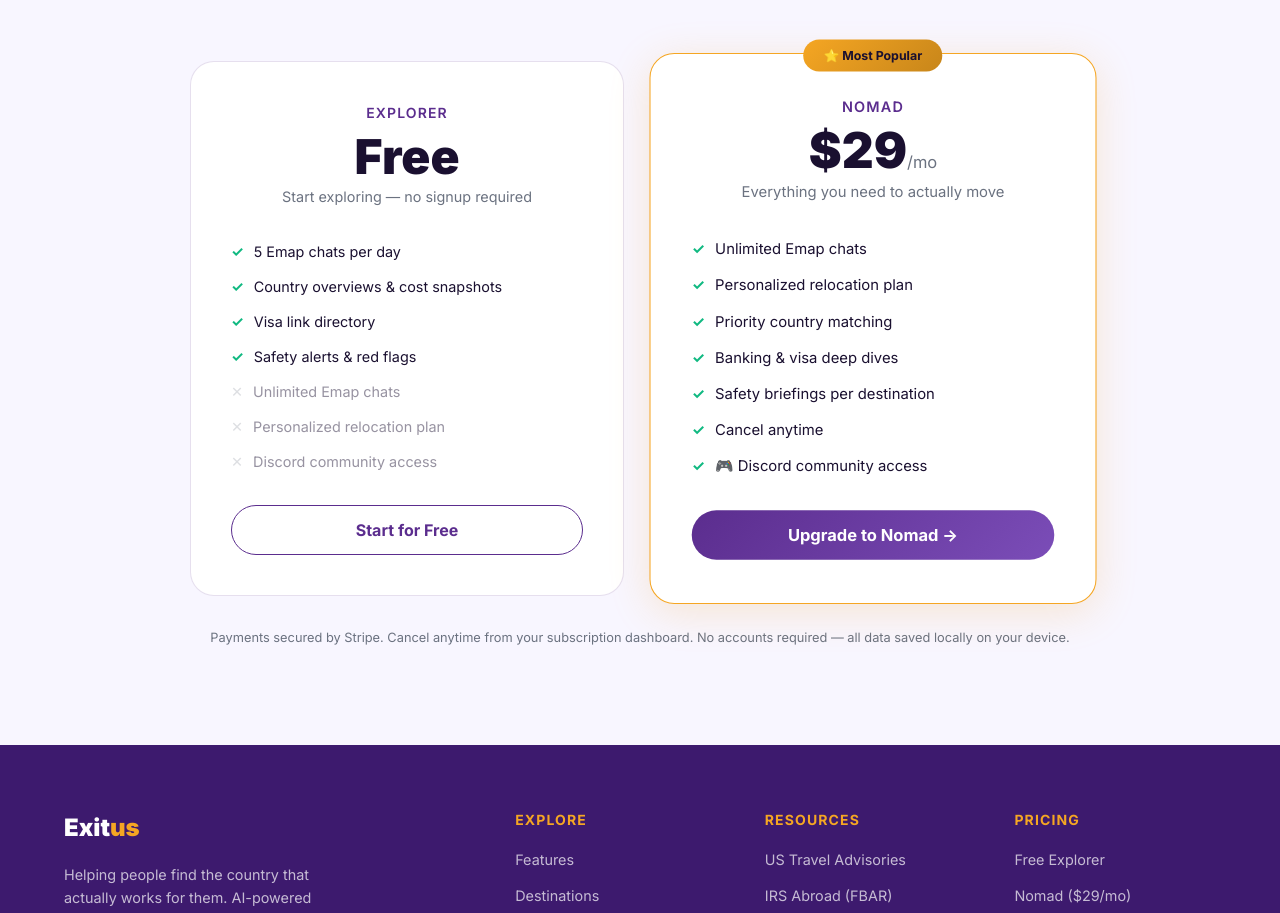
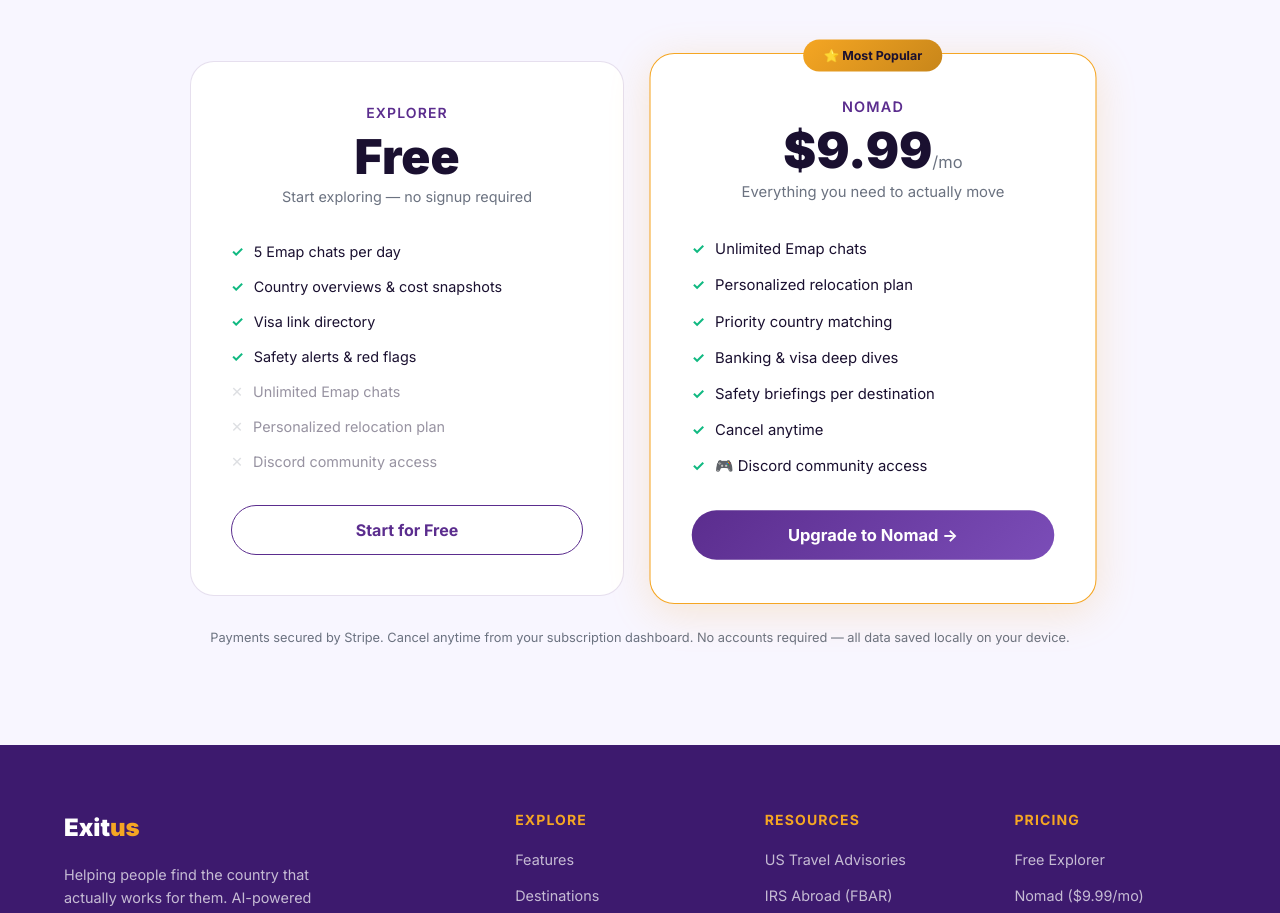
Before and after one commit to PheniteSW/Exitus, a React (Vite) app: page / in a window 1280 px wide. Shown: the part 7220-8133 px from the top of the page. Built offline with nearby package versions, Linux system fonts and the light colour scheme; no server answers.

Commit message:
Update Nomad price from $29 to $9.99/mo

```diff
--- a/src/components/Footer.jsx
+++ b/src/components/Footer.jsx
@@ -40,7 +40,7 @@ export default function Footer() {
             <div className="footer-heading">Pricing</div>
             <ul className="footer-links">
               <li><a href="#pricing">Free Explorer</a></li>
-              <li><a href="#pricing">Nomad ($29/mo)</a></li>
+              <li><a href="#pricing">Nomad ($9.99/mo)</a></li>
               <li><a href="https://discord.gg/TVJk5VqE" target="_blank" rel="noopener noreferrer">Community</a></li>
             </ul>
           </div>
--- a/src/components/Pricing.jsx
+++ b/src/components/Pricing.jsx
@@ -85,7 +85,7 @@ export default function Pricing({ onOpenChat }) {
           <div className="price-card popular">
             <div className="popular-badge">⭐ Most Popular</div>
             <div className="price-tier">Nomad</div>
-            <div className="price-amount">$29<span>/mo</span></div>
+            <div className="price-amount">$9.99<span>/mo</span></div>
             <div className="price-desc">Everything you need to actually move</div>
             <ul className="price-features">
               {[
```
